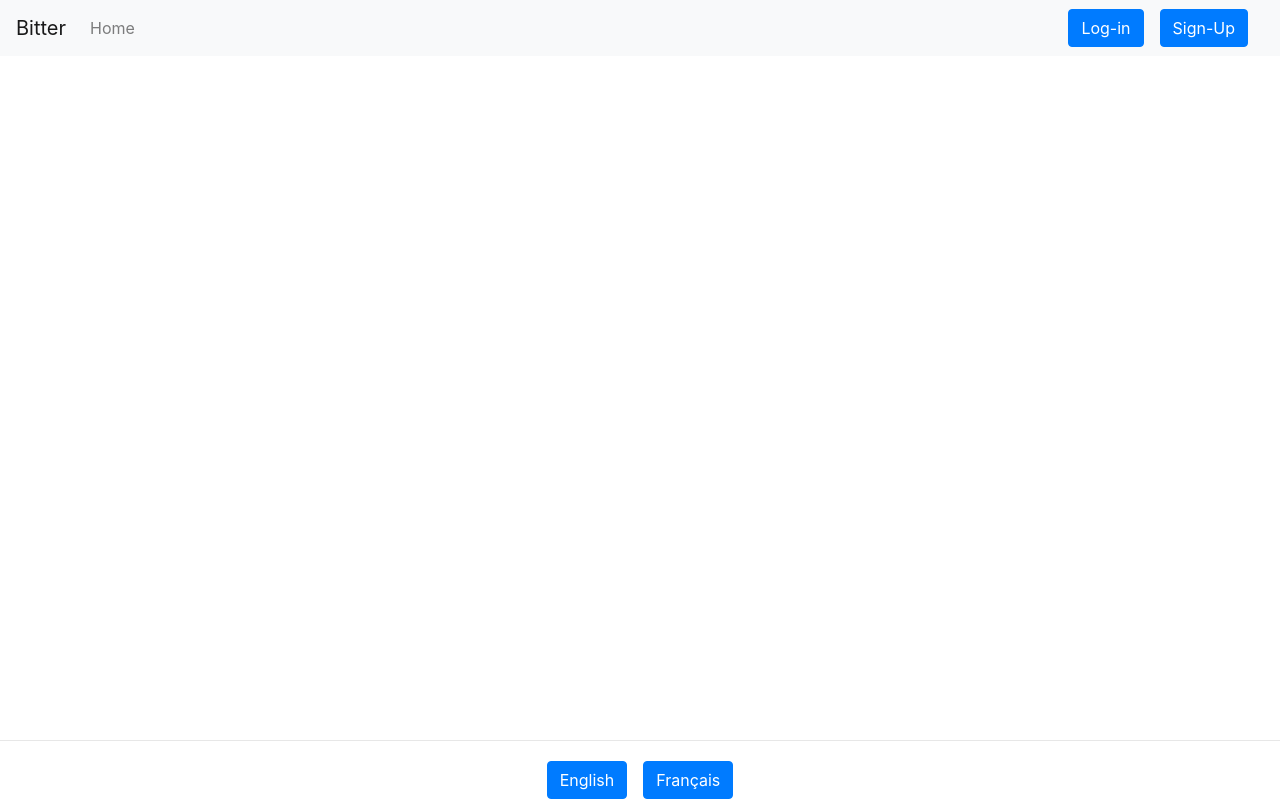
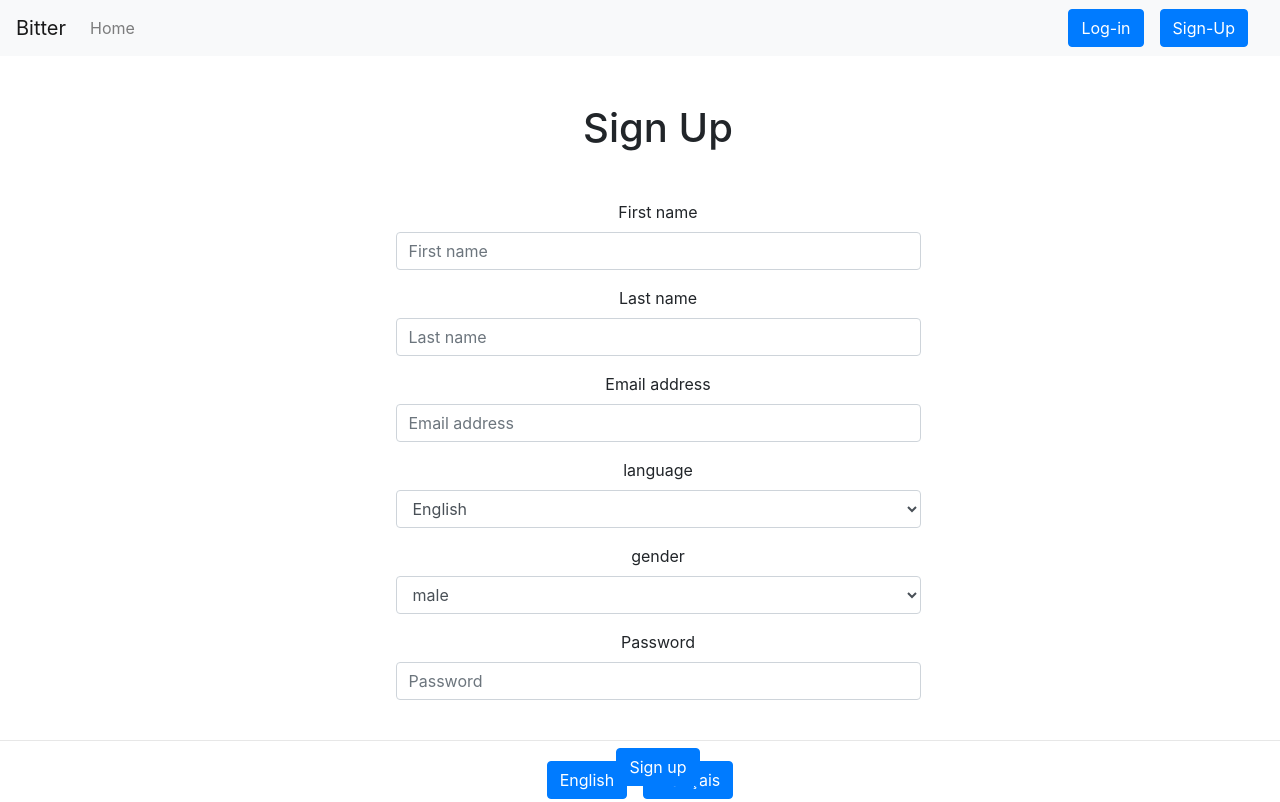
Before and after one commit to thibaudszy/brewing-app-frontend, a React (Create React App) app: page /signup in a window 1280 px wide. Built offline with nearby package versions, Linux system fonts and the light colour scheme; no server answers.

Commit message:
:sparkles: adds sign up form. Not yet connected to backend

```diff
--- a/src/App.tsx
+++ b/src/App.tsx
@@ -6,6 +6,7 @@ import AppNavbar from "./components/Navbar/AppNavbar";
 import Login from "./pages/Login/Login";
 
 import MyFooter from "./components/Footer/Footer";
+import SignUp from "./pages/SignUp/SignUp";
 
 function App() {
   return (
@@ -15,7 +16,7 @@ function App() {
       <Switch>
         {/* <Route exact path="/" component={HomePage} /> */}
 
-        {/* <Route path="/signup" component={SignUp} /> */}
+        <Route path="/signup" component={SignUp} />
         <Route path="/login" component={Login} />
         {/* <Route path="/" component={Error404} /> */}
       </Switch>
--- /dev/null
+++ b/src/pages/SignUp/SignUp.tsx
@@ -0,0 +1,140 @@
+import React, { useState, useEffect } from "react";
+import Form from "react-bootstrap/Form";
+import Container from "react-bootstrap/Container";
+import Button from "react-bootstrap/Button";
+import { login } from "../../store/user/actions";
+import { selectToken, selectUserLanguage } from "../../store/user/selectors";
+import { useDispatch, useSelector } from "react-redux";
+import { useHistory, Link } from "react-router-dom";
+import { Col } from "react-bootstrap";
+import translation from "./translation";
+
+export default function Login() {
+  const userLanguage: Language = useSelector(selectUserLanguage);
+  const [newUser, setNewUser] = useState({
+    firstName: "",
+    lastName: "",
+    email: "",
+    password: "",
+    language: "",
+    gender: "",
+  });
+  const dispatch = useDispatch();
+  const token = useSelector(selectToken);
+  const history = useHistory();
+
+  const {
+    sign_up_page_title,
+    first_name,
+    last_name,
+    email_address,
+    password_label,
+    language_label,
+    gender_label,
+    sign_up,
+    t_male,
+    t_female,
+    t_other,
+  } = translation[userLanguage];
+
+  useEffect(() => {
+    if (token !== null) {
+      history.push("/");
+    }
+  }, [token, history]);
+
+  function submitForm(event: any) {
+    event.preventDefault();
+
+    //dispatch(signUp(newUser));
+  }
+
+  return (
+    <Container>
+      <Form as={Col} md={{ span: 6, offset: 3 }} className="mt-5">
+        <h1 className="mt-5 mb-5">{sign_up_page_title}</h1>
+        <Form.Group controlId="formBasicFirstName">
+          <Form.Label>{first_name}</Form.Label>
+          <Form.Control
+            value={newUser.firstName}
+            onChange={(event) =>
+              setNewUser({ ...newUser, firstName: event.target.value })
+            }
+            placeholder={first_name}
+            required
+          />
+        </Form.Group>
+        <Form.Group controlId="formBasicFirstName">
+          <Form.Label>{last_name}</Form.Label>
+          <Form.Control
+            value={newUser.lastName}
+            onChange={(event) =>
+              setNewUser({ ...newUser, lastName: event.target.value })
+            }
+            placeholder={last_name}
+            required
+          />
+        </Form.Group>
+        <Form.Group controlId="formBasicEmail">
+          <Form.Label>{email_address}</Form.Label>
+          <Form.Control
+            value={newUser.email}
+            onChange={(event) =>
+              setNewUser({ ...newUser, lastName: event.target.value })
+            }
+            type="email"
+            placeholder={email_address}
+            required
+          />
+        </Form.Group>
+        <Form.Group controlId="formBasicLanguage">
+          <Form.Label>{language_label}</Form.Label>
+          <Form.Control
+            as="select"
+            onChange={(event) =>
+              setNewUser({ ...newUser, language: event.target.value })
+            }
+            placeholder={language_label}
+            required
+          >
+            <option value="En-GB">English</option>
+            <option value="Fr-FR">Français</option>
+          </Form.Control>
+        </Form.Group>
+
+        <Form.Group controlId="formBasicGender">
+          <Form.Label>{gender_label}</Form.Label>
+          <Form.Control
+            as="select"
+            onChange={(event) =>
+              setNewUser({ ...newUser, gender: event.target.value })
+            }
+            required
+          >
+            <option value="male">{t_male}</option>
+            <option value="female">{t_female}</option>
+            <option value="other"> {t_other} </option>
+          </Form.Control>
+        </Form.Group>
+
+        <Form.Group controlId="formBasicPassword">
+          <Form.Label>{password_label}</Form.Label>
+          <Form.Control
+            value={newUser.password}
+            onChange={(event) =>
+              setNewUser({ ...newUser, password: event.target.value })
+            }
+            type="password"
+            placeholder={password_label}
+            required
+          />
+        </Form.Group>
+        <Form.Group className="mt-5">
+          <Button variant="primary" type="submit" onClick={submitForm}>
+            {sign_up}
+          </Button>
+        </Form.Group>
+      </Form>
+    </Container>
+  );
+}
--- /dev/null
+++ b/src/pages/SignUp/translation.ts
@@ -0,0 +1,30 @@
+export const translation: TranslationObject = {
+  "En-GB": {
+    sign_up_page_title: "Sign Up",
+    email_address: "Email address",
+    first_name: "First name",
+    last_name: "Last name",
+    password_label: "Password",
+    language_label: "language",
+    gender_label: "gender",
+    sign_up: "Sign up",
+    t_male: "male",
+    t_female: "female",
+    t_other: "Other",
+  },
+  "Fr-FR": {
+    sign_up_page_title: "Créer un compte",
+    email_address: "Adresse email",
+    first_name: "Prénom",
+    last_name: "Nom de famille",
+    password_label: "Mot de passe",
+    language_label: "Langue",
+    gender_label: "Sexe",
+    sign_up: "S'enregistrer",
+    t_male: "Homme",
+    t_female: "Femme",
+    t_other: "Autre",
+  },
+};
+
+export default translation;
```
Also changed, not shown: 1 other file (tests, documents, lock files or other folders).
